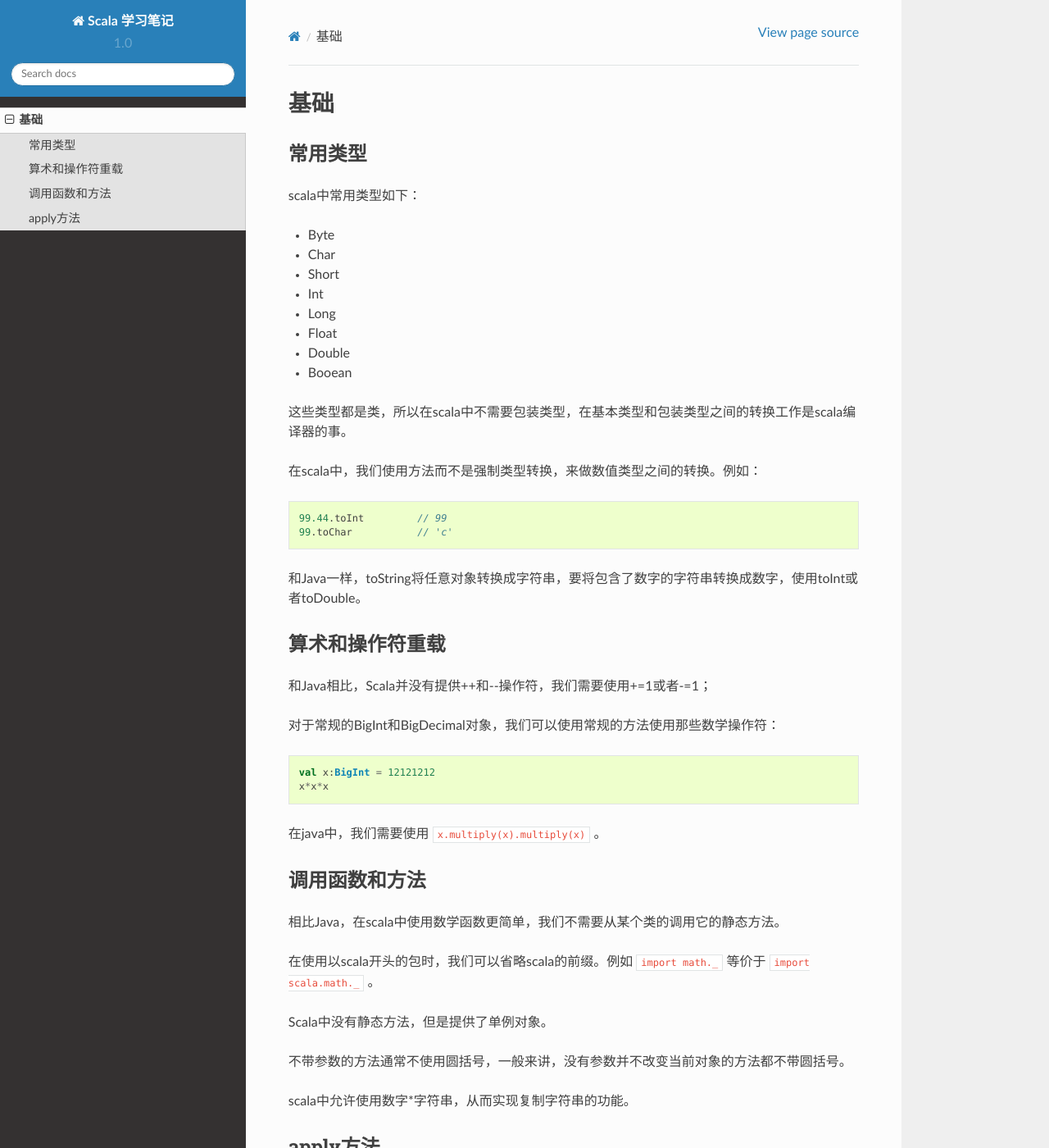
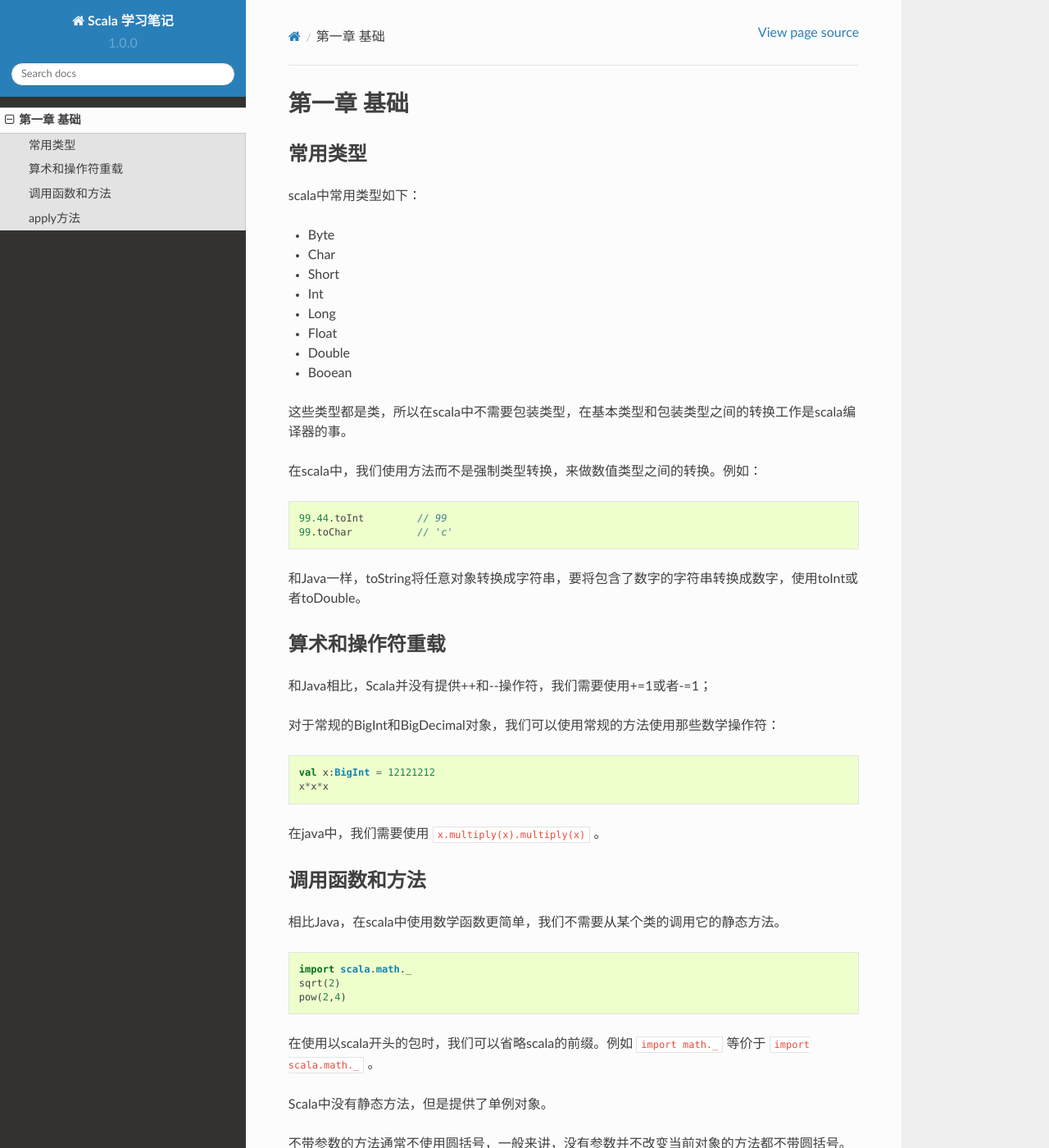
Before and after one commit to nummy/learning-scala, a Sphinx documentation site: the page built from source/chapter/chapter01.rst, in a window 1280 px wide and 1400 px high. Shown: the whole window at 82% size. Built offline with Sphinx 7.4.7 and the Read the Docs theme 2.0.0, drawn with Linux system fonts in a browser that asks for light colours; pages that are not in the unit, such as notebooks, are missing from menus.

Commit message:
add chapter02~08

```diff
--- a/source/chapter/chapter01.rst
+++ b/source/chapter/chapter01.rst
@@ -1,6 +1,6 @@
-=======
-基础
-=======
+===========
+第一章 基础
+===========
 
 --------
 常用类型
@@ -59,6 +59,7 @@
 相比Java，在scala中使用数学函数更简单，我们不需要从某个类的调用它的静态方法。
 
 .. code-block:: scala
+
 	import scala.math._
 	sqrt(2)
 	pow(2,4)
--- a/source/conf.py
+++ b/source/conf.py
@@ -58,9 +58,9 @@
 # built documents.
 #
 # The short X.Y version.
-version = u'1.0'
+version = u'1.0.0'
 # The full version, including alpha/beta/rc tags.
-release = u'1.0'
+release = u'1.0.0'
 
 # The language for content autogenerated by Sphinx. Refer to documentation
 # for a list of supported languages.
```
Also changed, not shown: source/index.rst (+10 -1 lines).
